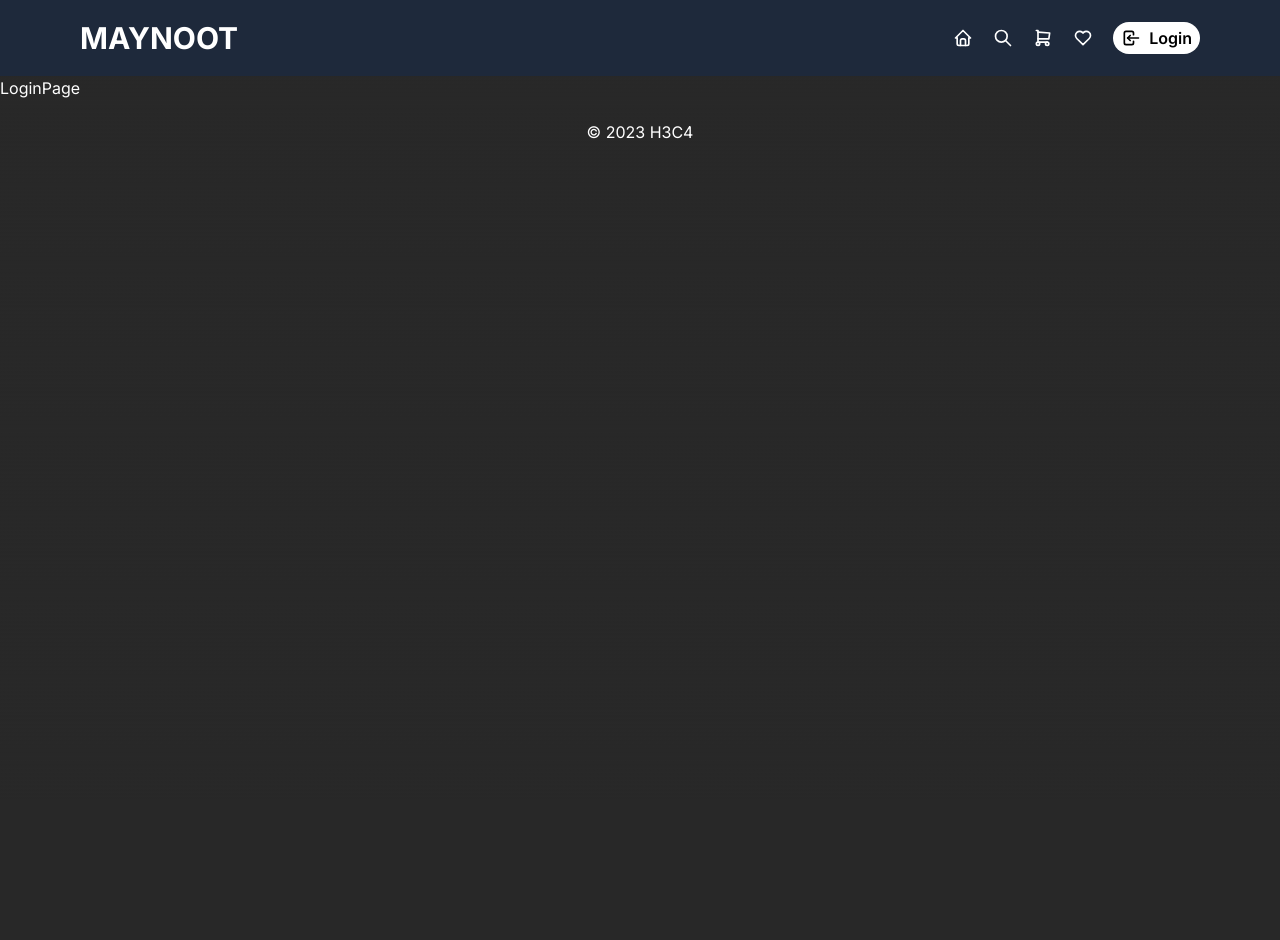
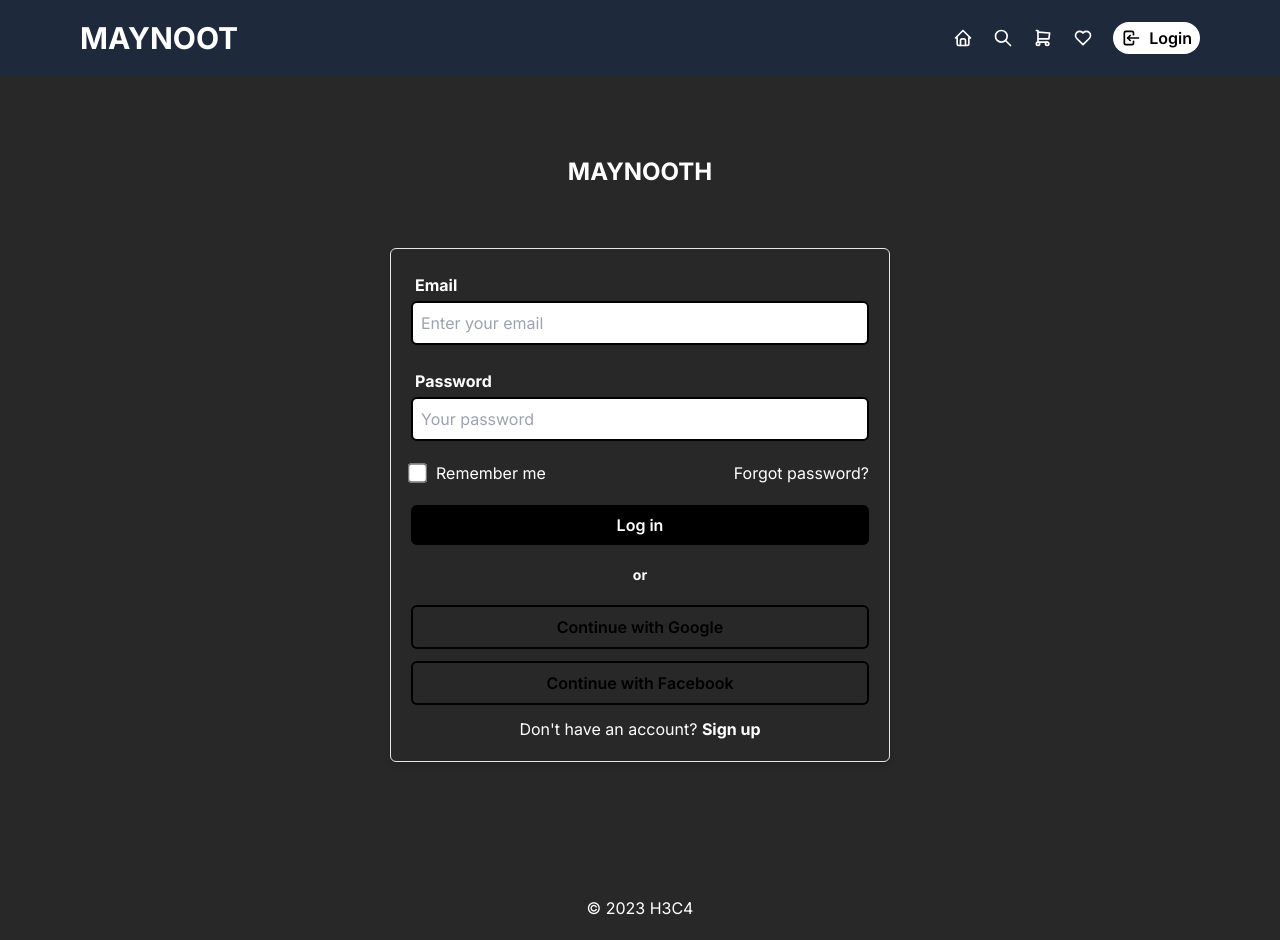
Before and after one commit to 2HenryCardenas1/prueba_tecnica_viio, a Next.js app: page /login in a window 1280 px wide. Before the commit the page ends 800 px from the top, so only its background shows below. Built offline with nearby package versions, Linux system fonts and the light colour scheme.

Commit message:
Add Login component to LoginPage

```diff
--- a/src/app/login/page.js
+++ b/src/app/login/page.js
@@ -1,3 +1,15 @@
+import Login from "@/components/Login";
+
 export default function LoginPage() {
-  return <div>LoginPage</div>;
+  return (
+    <main
+      className="text-center flex min-h-screen flex-col items-center  px-5 py-10 gap-5
+
+      md:px-10 md:py-20 lg:px-20 lg:py-20 xl:px-40 xl:py-20 2xl:px-80 2xl:py-20"
+    >
+      <h1 className="text-2xl font-bold mb-10">MAYNOOTH</h1>
+
+      <Login />
+    </main>
+  );
 }
--- /dev/null
+++ b/src/components/Login.jsx
@@ -0,0 +1,64 @@
+export default function Login() {
+  return (
+    <div className="border p-5 w-full md:w-[500px] shadow-md rounded-md flex flex-col gap-5 ">
+      <div className="flex flex-col text-left">
+        <label htmlFor="email" className="text-left font-bold p-1">
+          Email
+        </label>
+        <input
+          className="border-2 border-black text-left p-2 rounded-md"
+          type="email"
+          name="email"
+          id="email"
+          placeholder="Enter your email"
+        />
+      </div>
+      <div className="flex flex-col text-left">
+        <label htmlFor="password" className="text-left font-bold p-1">
+          Password
+        </label>
+        <input
+          className="border-2 border-black text-left p-2 rounded-md"
+          type="password"
+          name="password"
+          id="password"
+          placeholder="Your password"
+        />
+      </div>
+
+      <div className="flex justify-between">
+        <div className="flex flex-row-reverse gap-3">
+          <label htmlFor="remember">Remember me</label>
+          <input
+            className="border-2 border-black text-left p-2 rounded-md transform scale-150"
+            type="checkbox"
+            name="remember"
+            id="remember"
+          />
+        </div>
+        <div>
+          <span>Forgot password?</span>
+        </div>
+      </div>
+
+      <div className="flex justify-center flex-col gap-3">
+        <button className="bg-black text-white p-2 rounded-md w-full font-semibold">
+          Log in
+        </button>
+
+        <strong className="text-center text-sm mt-2 mb-2">or</strong>
+
+        <button className=" text-black border-2 border-black p-2 rounded-md w-full font-semibold">
+          Continue with Google
+        </button>
+        <button className=" text-black border-2 border-black p-2 rounded-md w-full font-semibold">
+          Continue with Facebook
+        </button>
+
+        <p>
+          Don&apos;t have an account? <strong>Sign up</strong>
+        </p>
+      </div>
+    </div>
+  );
+}
```
